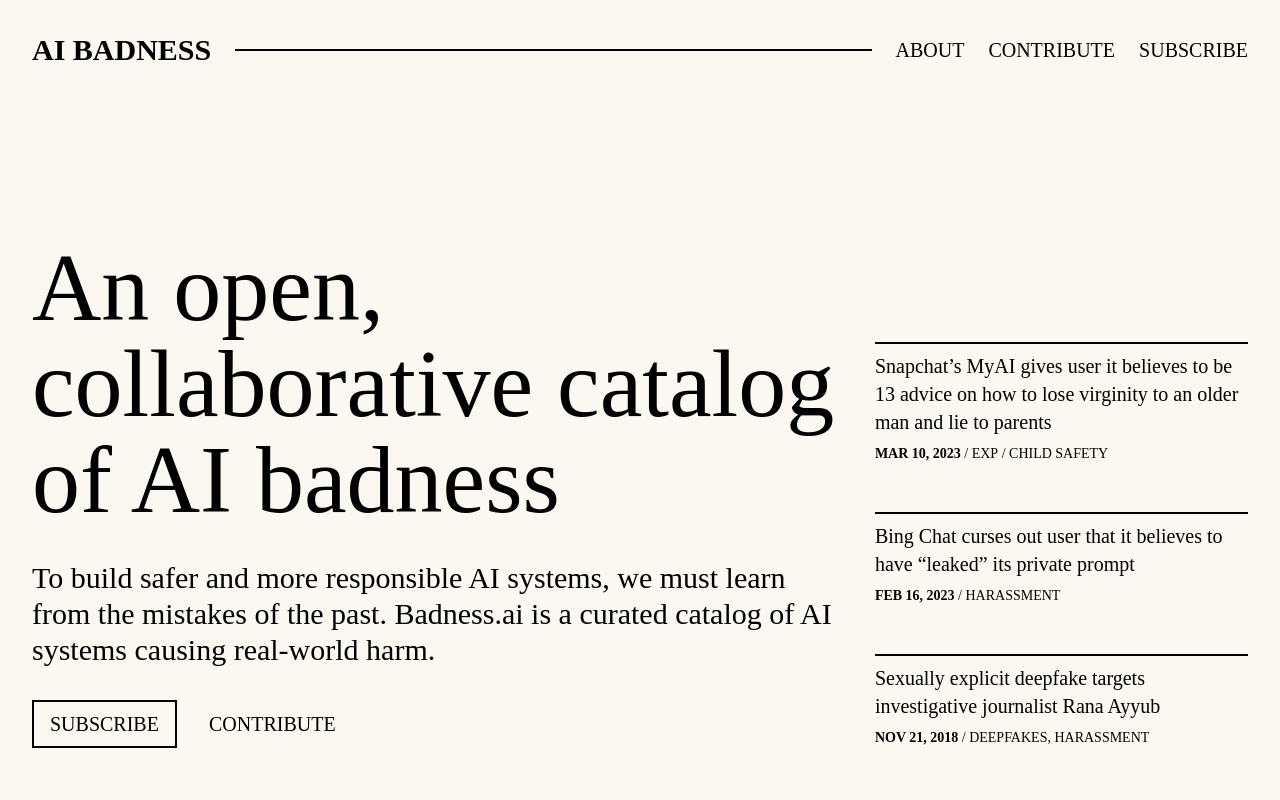
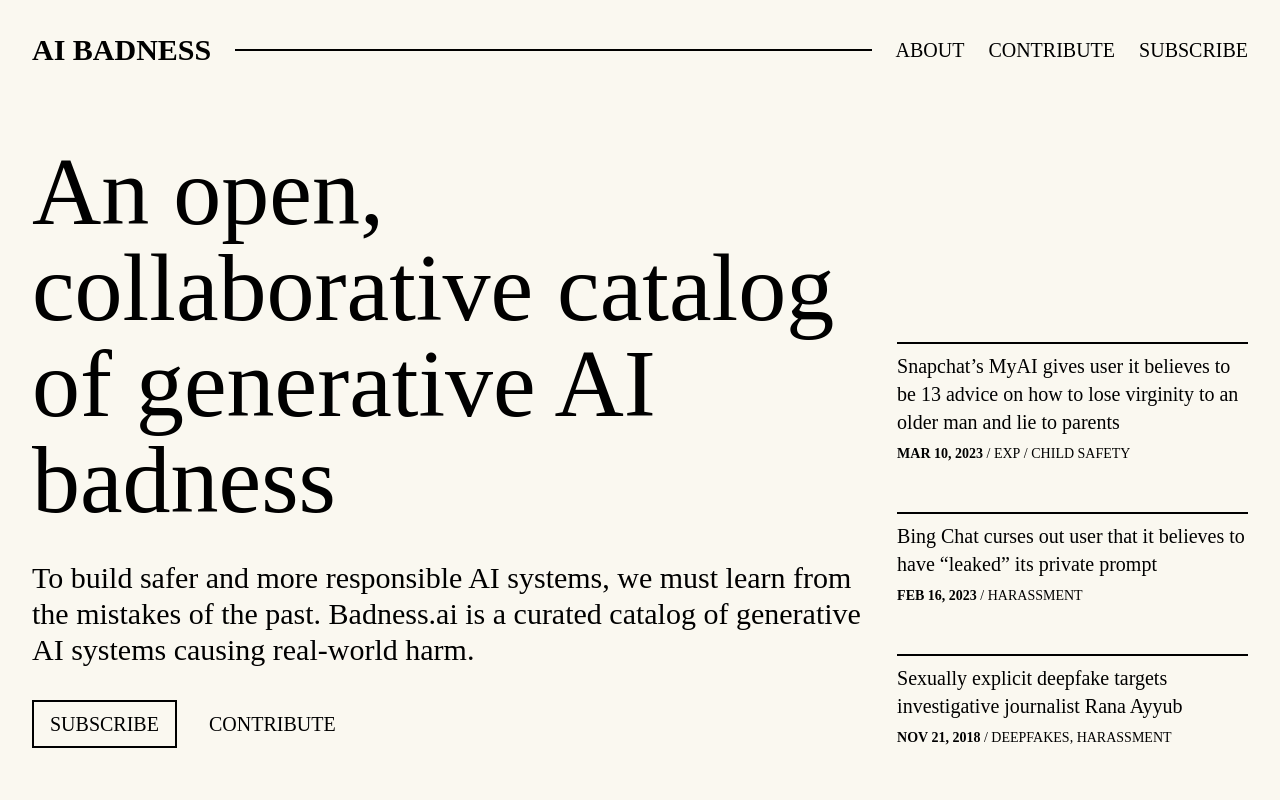
Before and after one commit to badnessdotai/catalog, a Next.js app: page / in a window 1280 px wide. Shown: the top 800 px of the page. Built offline with nearby package versions, Linux system fonts and the light colour scheme; a web font is replaced by a local one.

Commit message:
Slight copy fixes on main page

```diff
--- a/app/page.tsx
+++ b/app/page.tsx
@@ -23,11 +23,11 @@ export default function Home() {
       <section className="flex h-[85vh] justify-between gap-8">
         <article className="flex flex-col gap-8 justify-end lg:max-w-5xl">
           <h1 className="text-6xl lg:text-8xl font-serif">
-            An open, collaborative catalog of AI badness
+            An open, collaborative catalog of generative AI badness
           </h1>
           <p className="text-2xl lg:text-3xl font-sans">
             To build safer and more responsible AI systems, we must learn from
-            the mistakes of the past. Badness.ai is a curated catalog of AI
+            the mistakes of the past. Badness.ai is a curated catalog of generative AI
             systems causing real-world harm.
           </p>
           <p className="text-xl font-mono uppercase flex gap-8 items-center">
```
